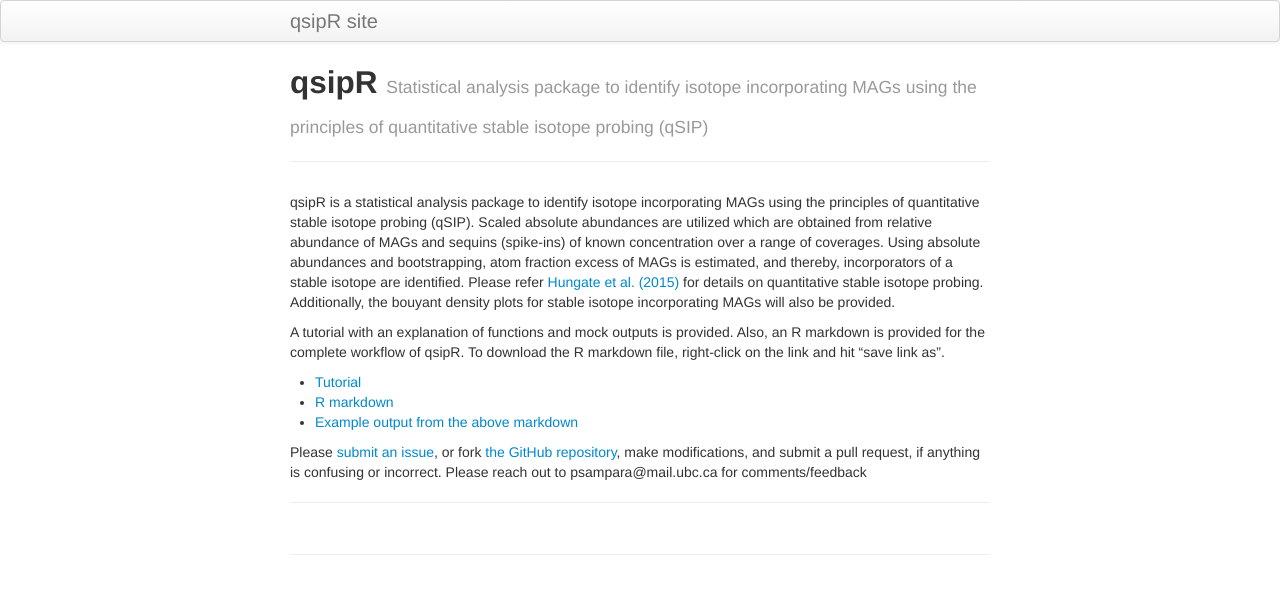
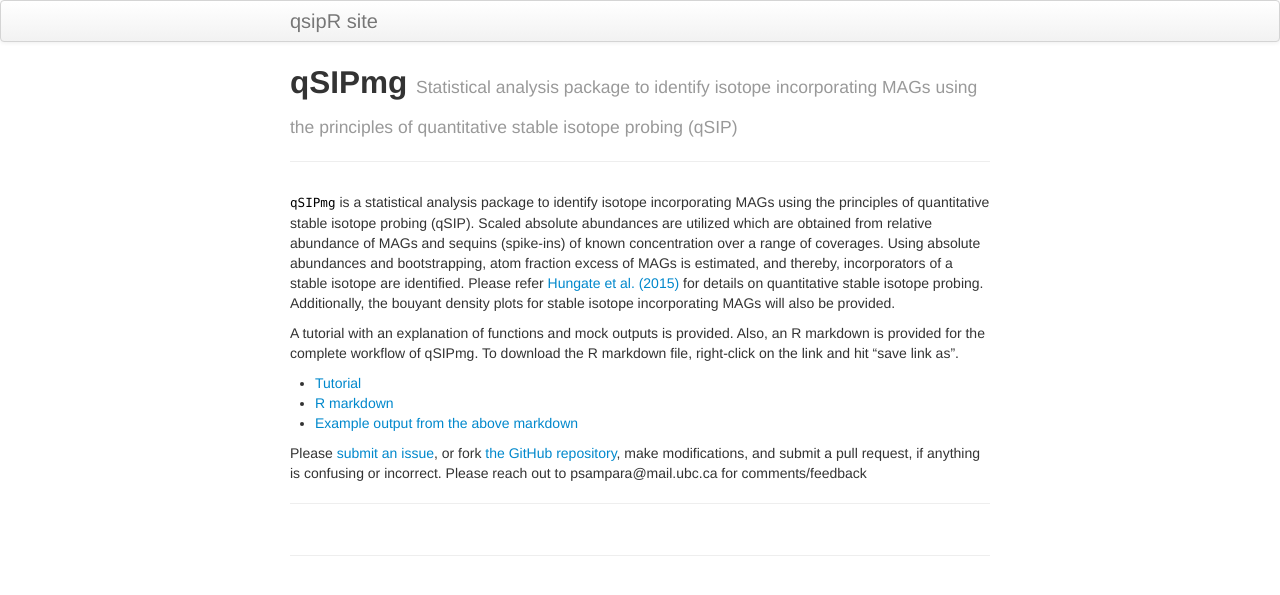
Before and after one commit to psampara/qsipR, a Jekyll site: the page built from index.md, in a window 1280 px wide. Shown: the top 595 px of the page. Built offline with Jekyll 4.4.1, drawn with Linux system fonts in a browser that asks for light colours.

Commit message:
Update index.md

```diff
--- a/index.md
+++ b/index.md
@@ -1,19 +1,19 @@
 ---
 layout: page
-title: qsipR
+title: qSIPmg
 tagline: Statistical analysis package to identify isotope incorporating MAGs using the principles of quantitative stable isotope probing (qSIP)
 description: Statistical analysis to identify a stable isotope incorporating taxa obtained as metagenome-assembled genomes (MAGs). Scaled absolute abundances are utilized which are obtained from relative abundance of MAGs and sequins (spike-ins) of known concentration over a range of coverages. Using absolute abundances and bootstrapping, atom fraction excess of MAGs is estimated, and thereby, incorporators of a stable isotope are identified. Please refer Hungate et al. (2015) (doi:10.1128/AEM.02280-15) for details on quantitative stable isotope probing. Additionally, the bouyant density plots for stable isotope incorporating MAGs will also be provided.
 ---
 
-qsipR is a statistical analysis package to identify isotope incorporating MAGs using the principles of quantitative stable isotope probing (qSIP).
+`qSIPmg` is a statistical analysis package to identify isotope incorporating MAGs using the principles of quantitative stable isotope probing (qSIP).
 Scaled absolute abundances are utilized which are obtained from relative abundance of MAGs and sequins (spike-ins) of known concentration over a range of coverages.
 Using absolute abundances and bootstrapping, atom fraction excess of MAGs is estimated, and thereby, incorporators of a stable isotope are identified.
 Please refer [Hungate et al. (2015)](doi:10.1128/AEM.02280-15) for details on quantitative stable isotope probing.
 Additionally, the bouyant density plots for stable isotope incorporating MAGs will also be provided.
 
-A tutorial with an explanation of functions and mock outputs is provided. Also, an R markdown is provided for the complete workflow of qsipR. To download the R markdown file, right-click on the link and hit "save link as".
+A tutorial with an explanation of functions and mock outputs is provided. Also, an R markdown is provided for the complete workflow of qSIPmg. To download the R markdown file, right-click on the link and hit "save link as".
 
-- [Tutorial](pages/qsipR_tutorial.html)
+- [Tutorial](pages/qSIPmg_tutorial.html)
 - <a id="raw-url" href="https://raw.githubusercontent.com/psampara/qsipR/master/qSIP_analysis.rmd">R markdown</a>
 - [Example output from the above markdown](pages/qSIP_analysis.html)
 
```
